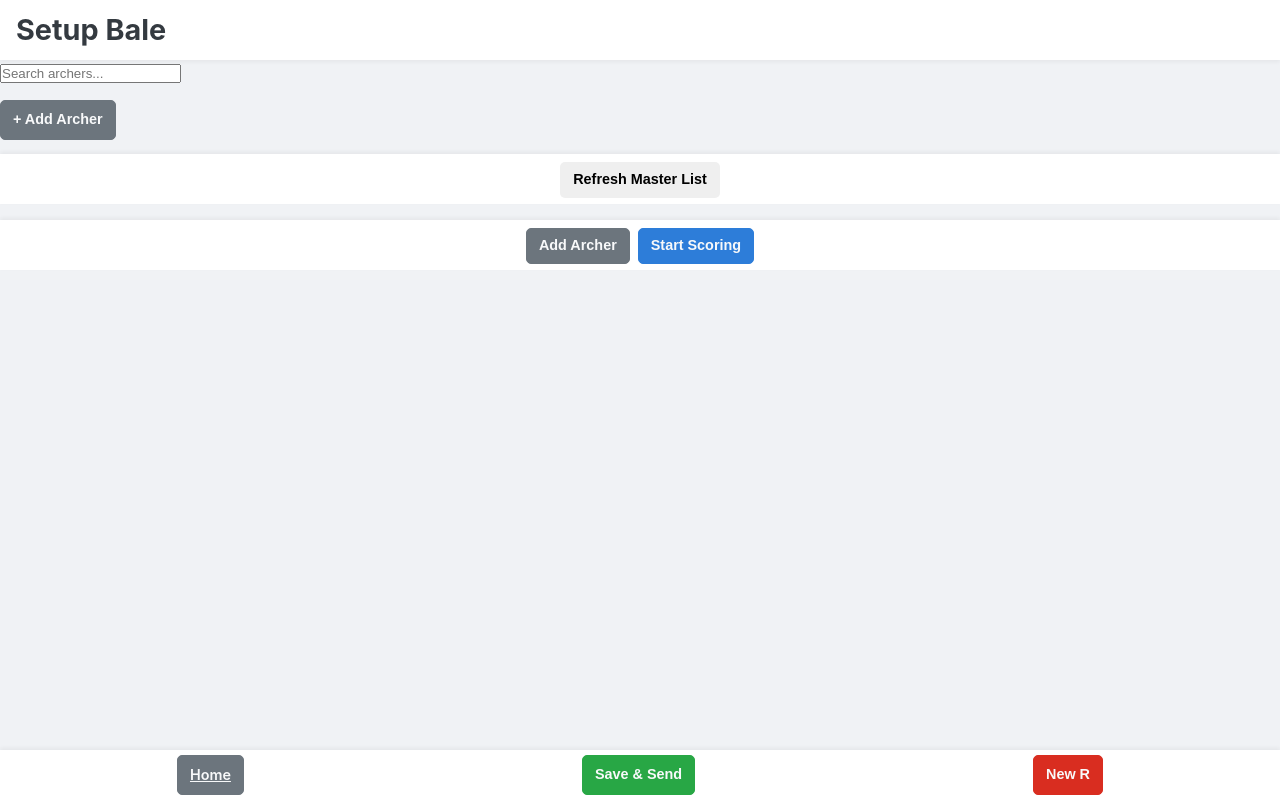
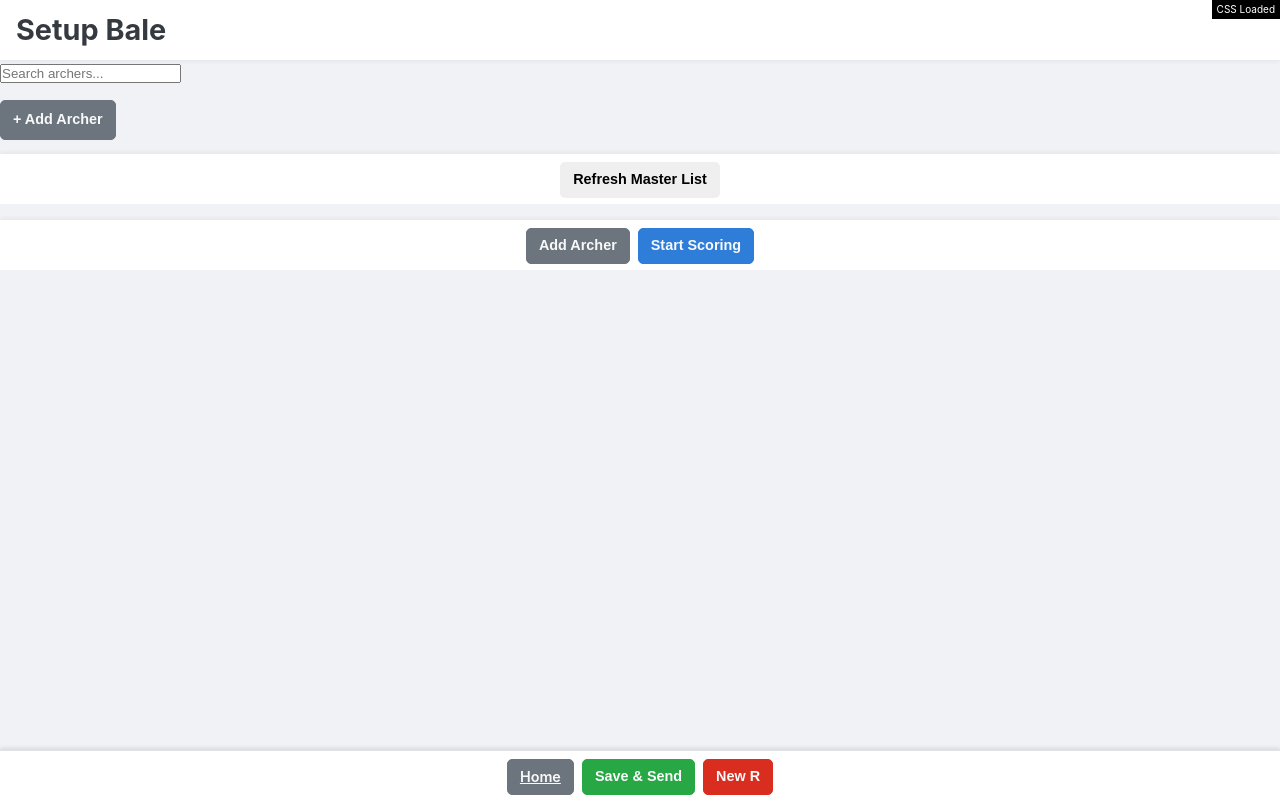
Before and after one commit to Tryentist-1/wdv, a PHP site: page /ranking_round.html in a window 1280 px wide. Run offline with PHP 8.4, Linux system fonts and the light colour scheme.

Commit message:
inline cache tag and global footer debug styles

```diff
--- a/css/main.css
+++ b/css/main.css
@@ -57,6 +57,7 @@
   background-color: #f0f2f5;
   color: var(--text-dark);
   -webkit-font-smoothing: antialiased;
+  padding-bottom: calc(var(--footer-height) + 10px);
 }
 
 h1, h2, h3 {
@@ -330,7 +331,7 @@
   display: flex;
   align-items: center;
   justify-content: center;
-  z-index: 1000;
+  z-index: 2000;
 }
 
 .modal-content {
@@ -339,6 +340,7 @@
   border-radius: var(--border-radius);
   max-width: 90%;
   width: 400px;
+  z-index: 2001;
 }
 
 .modal-content h2 {
@@ -357,20 +359,39 @@
    8. Footer
    ====================== */
 
-.global-footer {
-  position: fixed;
-  left: 0;
-  right: 0;
-  bottom: 0;
-  height: var(--footer-height);
-  padding: 0.5rem 0.5rem calc(0.5rem + env(safe-area-inset-bottom)) 0.5rem;
-  display: flex;
-  justify-content: space-around;
-  align-items: center;
-  background-color: var(--score-white);
-  box-shadow: 0 -2px 4px rgba(0,0,0,0.05);
-  z-index: 1100;
-  background-clip: padding-box;
+/* Global Footer - Updated with more specific selectors */
+body .global-footer {
+    position: fixed;
+    bottom: 0;
+    left: 0;
+    right: 0;
+    height: var(--footer-height);
+    background-color: #ffffff !important;
+    border-top: 1px solid var(--border-gray);
+    padding: 0.5rem;
+    display: flex;
+    justify-content: center;
+    gap: 0.5rem;
+    z-index: 1000;
+    box-shadow: 0 -2px 4px rgba(0,0,0,0.1);
+}
+
+/* Ensure content doesn't overlap with footer */
+body {
+    padding-bottom: calc(var(--footer-height) + 10px) !important;
+}
+
+/* Debug styles - will show if CSS is loading */
+body::before {
+    content: 'CSS Loaded';
+    position: fixed;
+    top: 0;
+    right: 0;
+    background: #000;
+    color: #fff;
+    padding: 2px 5px;
+    font-size: 10px;
+    z-index: 9999;
 }
 
 /* ======================
--- a/ranking_round.html
+++ b/ranking_round.html
@@ -3,8 +3,61 @@
 <head>
     <meta charset="UTF-8">
     <meta name="viewport" content="width=device-width, initial-scale=1.0, user-scalable=no">
+    <meta http-equiv="Cache-Control" content="no-cache, no-store, must-revalidate">
+    <meta http-equiv="Pragma" content="no-cache">
+    <meta http-equiv="Expires" content="0">
+    <meta http-equiv="Content-Security-Policy" content="upgrade-insecure-requests">
     <title>OAS Ranking Round</title>
-    <link rel="stylesheet" href="css/main.css">
+    <!-- Debug styles -->
+    <style>
+        body::before {
+            content: 'Inline CSS Loaded';
+            position: fixed;
+            top: 0;
+            right: 0;
+            background: #000;
+            color: #fff;
+            padding: 2px 5px;
+            font-size: 10px;
+            z-index: 9999;
+        }
+        .global-footer {
+            position: fixed;
+            bottom: 0;
+            left: 0;
+            right: 0;
+            height: 50px;
+            background-color: #ffffff !important;
+            border-top: 1px solid #dee2e6;
+            padding: 0.5rem;
+            display: flex;
+            justify-content: center;
+            gap: 0.5rem;
+            z-index: 1000;
+            box-shadow: 0 -2px 4px rgba(0,0,0,0.1);
+        }
+    </style>
+    <!-- External CSS -->
+    <link rel="stylesheet" href="css/main.css" onerror="console.error('Failed to load main.css')">
+    <script>
+        // Debug logging
+        console.log('Protocol:', window.location.protocol);
+        console.log('Host:', window.location.host);
+        console.log('Path:', window.location.pathname);
+
+        // Monitor CSS loading
+        document.addEventListener('DOMContentLoaded', function() {
+            const styles = document.styleSheets;
+            console.log('Loaded stylesheets:', styles.length);
+            for(let i = 0; i < styles.length; i++) {
+                try {
+                    console.log('Stylesheet', i, ':', styles[i].href);
+                } catch(e) {
+                    console.log('Stylesheet', i, ': (CORS restricted)');
+                }
+            }
+        });
+    </script>
 </head>
 <body>
 
```
